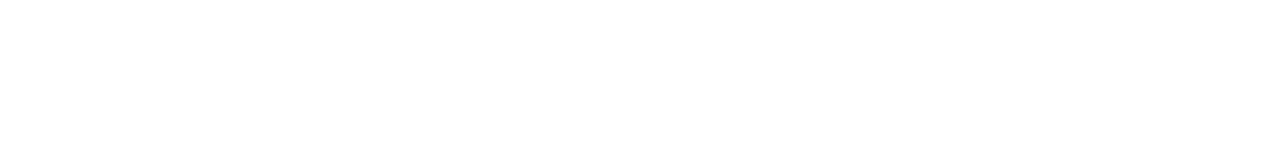
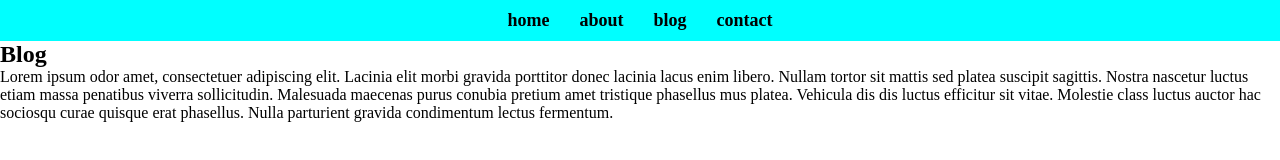
Before and after one commit to skylarbrrown05/it030, a plain HTML site: page inclass_assignment/blog.html in a window 1280 px wide. Drawn offline with Linux system fonts and the light colour scheme.

Commit message:
extra pages fix

```diff
--- a/inclass_assignment/blog.html
+++ b/inclass_assignment/blog.html
@@ -0,0 +1,33 @@
+<!DOCTYPE html>
+<html lang="en">
+<head>
+    <meta charset="UTF-8">
+    <meta name="viewport" content="width=device-width, initial-scale=1.0">
+    <title>Blog</title>
+    <link href="style.css" type="text/css" rel="stylesheet"/>
+   <!-- <div class = "container">
+        <div class = "box"> 1</div>
+        <div class = "box"> 2</div>
+        <div class = "box">3</div>
+        <div class = "box">4</div>-->
+</head>
+<body>
+    <!-- use div id for different roles in the page structure-->
+    <header>
+        <nav class = "nav">
+        <ul>
+            <li><a href="index.html">home</a></li>
+            <li><a href="about.html">about</a></li>
+            <li><a href="blog.html">blog</a></li>
+            <li><a href="contact.html">contact</a></li>
+        </ul>
+    </nav>
+    </header>
+    <h2>Blog</h2>
+    <p>Lorem ipsum odor amet, consectetuer adipiscing elit.
+        Lacinia elit morbi gravida porttitor donec lacinia lacus enim libero. Nullam tortor sit mattis sed platea suscipit sagittis.
+        Nostra nascetur luctus etiam massa penatibus viverra sollicitudin. Malesuada maecenas purus conubia pretium amet tristique phasellus mus platea.
+         Vehicula dis dis luctus efficitur sit vitae. Molestie class luctus auctor hac sociosqu curae quisque erat phasellus. Nulla parturient gravida condimentum lectus fermentum.
+        </p>
+</body>
+</html>
```
Also changed, not shown: inclass_assignment/about.html (+1 -1 lines), inclass_assignment/contact.html (+33 -0 lines).
